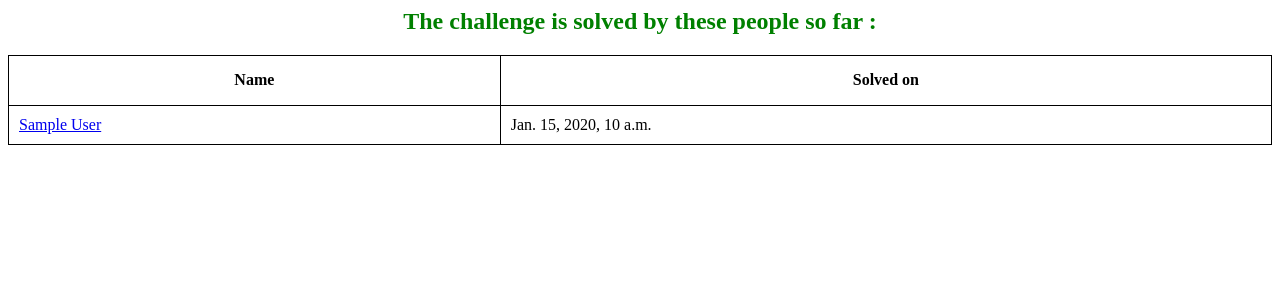
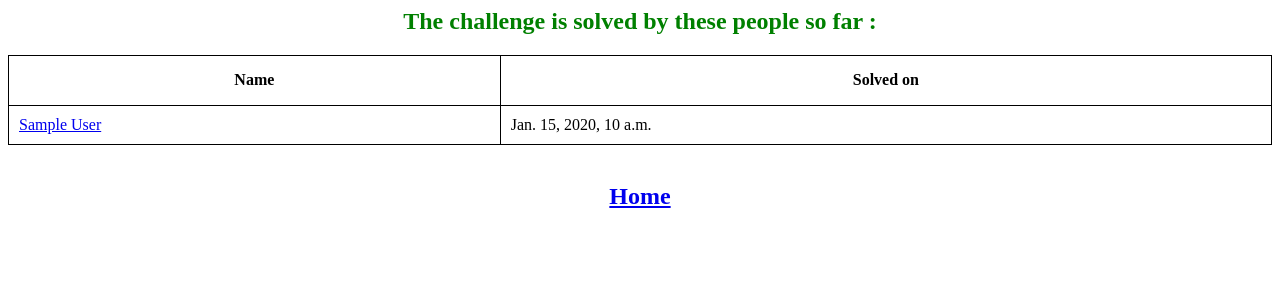
Before and after one commit to teja156/django_hackme_challenge, a Django app: page /solved_by in a window 1280 px wide. Shown: the top 300 px of the page. Run offline with Django 3.2, Linux system fonts and the light colour scheme; tables that the repository leaves empty hold one stand-in row (values such as "Sample post").

```diff
--- a/login/templates/app/solvedby.html
+++ b/login/templates/app/solvedby.html
@@ -27,6 +27,9 @@
 			{% endfor %}
 		</table>
 
+		<br>
+		<h2><a href="/">Home</a></h2>
+
 	</center>
 
 </body>
```
Also changed, not shown: db.sqlite3, login/migrations/0001_initial.py.
